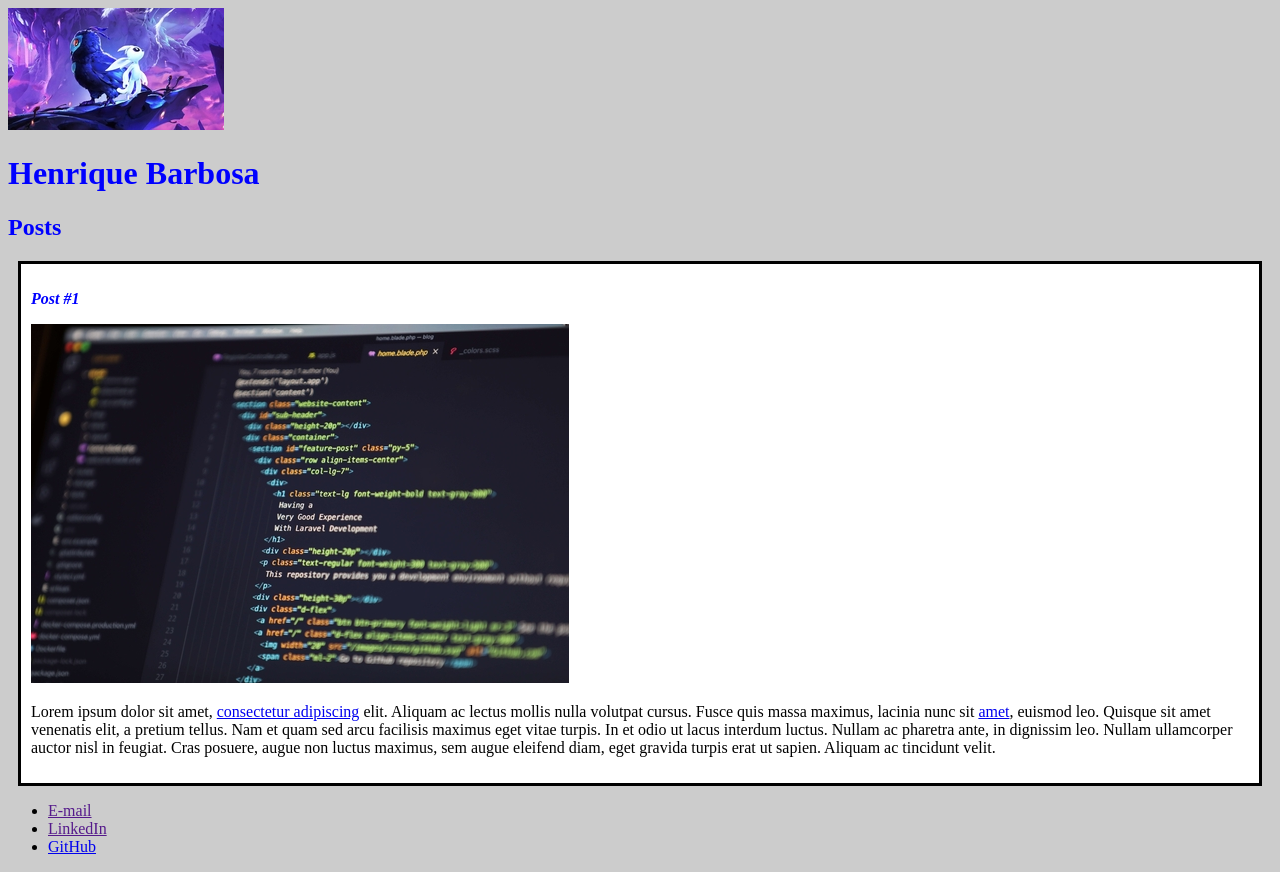
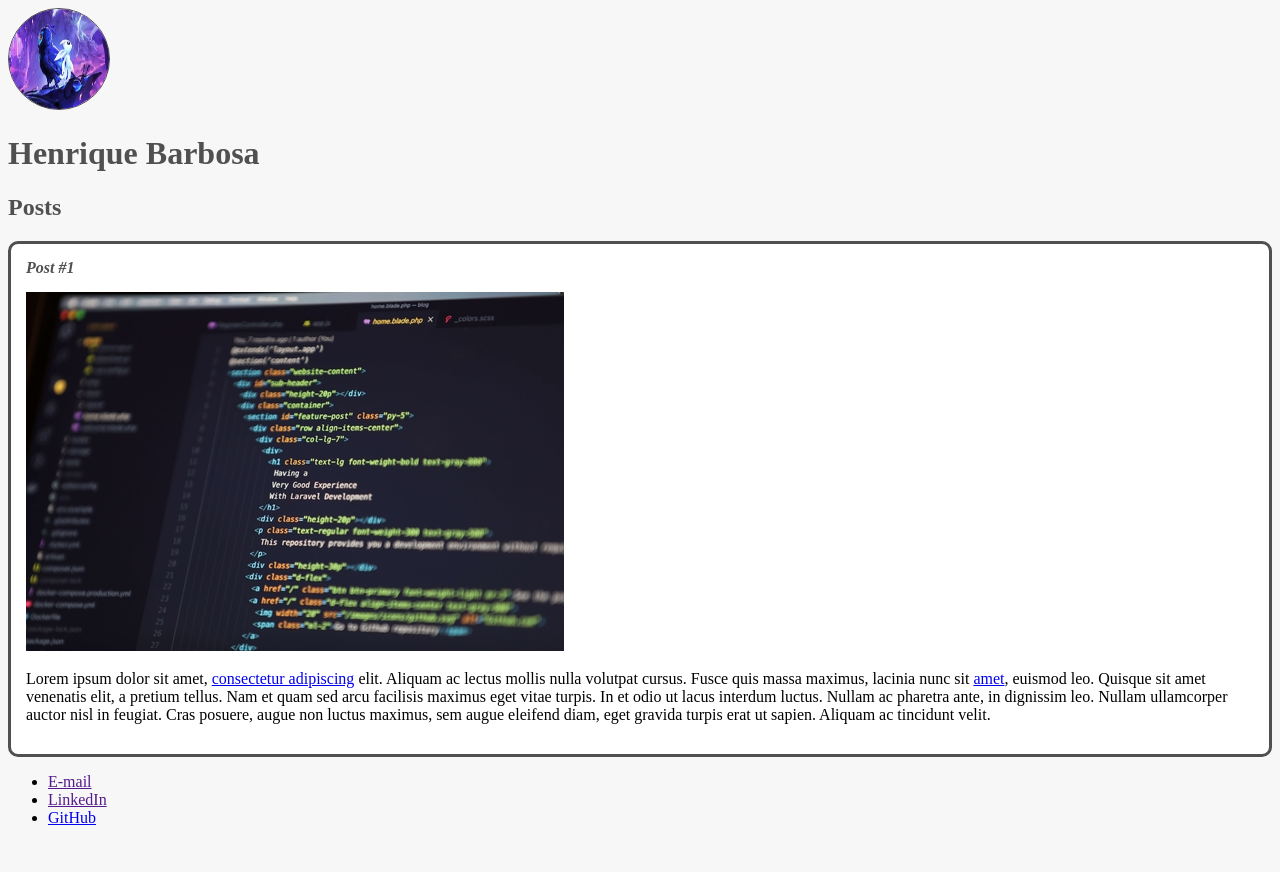
Before and after one commit to ohenribarbosa/introducao-desenvolvimento-web-frontend, a plain HTML site: page HTML5/index.html in a window 1280 px wide. After the commit the page ends 843 px from the top, so only its background shows below. Drawn offline with Linux system fonts and the light colour scheme.

Commit message:
modificações de margin, padding e border

```diff
--- a/HTML5/index.html
+++ b/HTML5/index.html
@@ -7,7 +7,7 @@
    </head>
    <body>
       <header>
-         <img src="imagem-1.jpg" alt="Ilustração do jogo Ori and the will of the wisps">
+         <img src="imagem-1.jpg" alt="Ilustração do jogo Ori and the will of the wisps" class="photo">
          <h1 id="title">Henrique Barbosa</h1>
       </header>
       <section>
@@ -18,9 +18,9 @@
       <article class="post">
          <header>
             <h3 class="post-title">Post #1</h3>
-            <img src="postagem-1.jpg" alt="Editor de texto contendo código HTML">
+            <img src="postagem-1.jpg" alt="Editor de texto contendo código HTML" class="post-image">
          </header>
-         <p>
+         <p class="post-content">
             Lorem ipsum dolor sit amet, <a href="https://github.com/ohenribarbosa" target="_blank">consectetur adipiscing</a> elit. Aliquam ac lectus mollis nulla volutpat cursus. Fusce quis massa maximus, lacinia nunc sit <a href="mailto:henriq.olima@email.com">amet</a>, euismod leo. Quisque sit amet venenatis elit, a pretium tellus. Nam et quam sed arcu facilisis maximus eget vitae turpis. In et odio ut lacus interdum luctus. Nullam ac pharetra ante, in dignissim leo. Nullam ullamcorper auctor nisl in feugiat. Cras posuere, augue non luctus maximus, sem augue eleifend diam, eget gravida turpis erat ut sapien. Aliquam ac tincidunt velit.
          </p>
       </article>
--- a/HTML5/style.css
+++ b/HTML5/style.css
@@ -1,19 +1,38 @@
 body {
-   background: #ccc;
+   background: #f7f7f7;
+}
+
+.photo {
+   border: 1px #505050 solid;
+   height: 100px;
+   width: 100px;
+   border-radius: 50%;
 }
 
 #title, .subtitle, .post-title {
-   color: blue;
+   color: #505050;
 }
 
 .post-title {
    font-size: 16px;
    font-style: italic;
+   margin: 0;
+   margin-bottom: 15px;
 }
 
 .post {
    background: #fff;
-   padding: 10px;
-   border: 3px solid #000;
-   margin: 10px;
+   padding: 15px;
+   border: 3px solid #505050;
+   margin-bottom: 15px;
+   border-radius: 10px;
 }
+
+.post-content {
+   margin: 0;
+   margin-bottom: 15px;
+}
+
+.post-image {
+   margin-bottom: 15px;
+}
```
Also changed, not shown: HTML5/anotações-css.txt.
